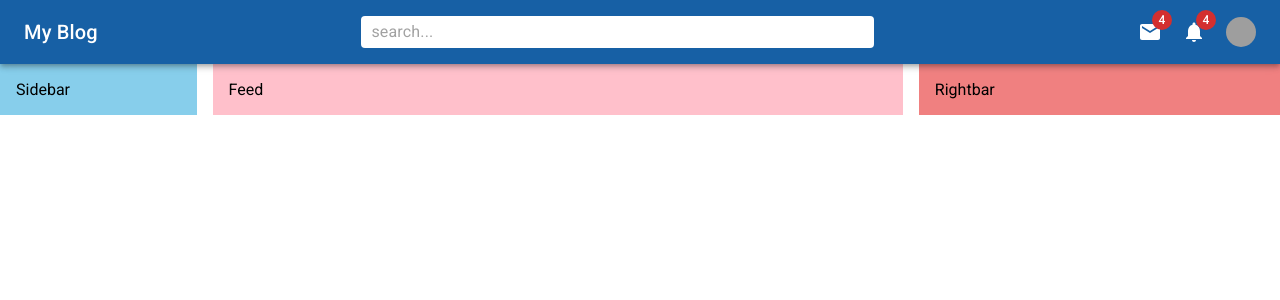
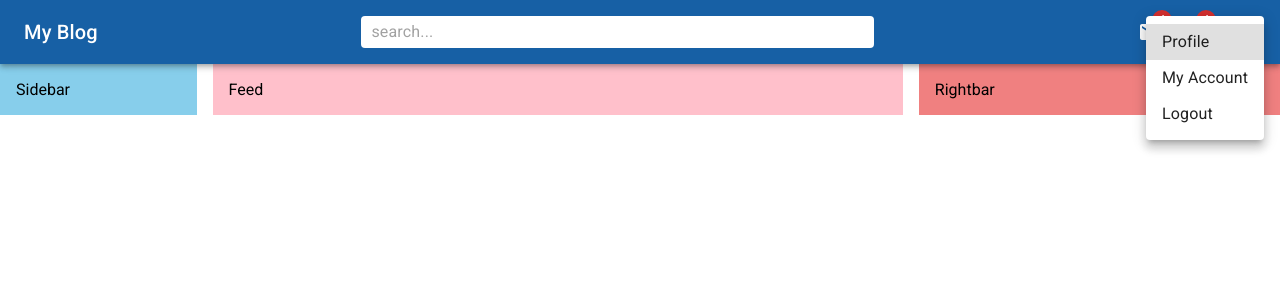
Before and after one commit to brosmar18/material-Ui-review, a React (Create React App) app: page / in a window 1280 px wide. Both pictures are taken after a click on the element 1240 px from the left and 32 px from the top of the page. Shown: the top 300 px of the page. Built offline with nearby package versions, Linux system fonts and the light colour scheme; grey boxes are pictures that could not be loaded.

Commit message:
dropdown menu implemented

```diff
--- a/src/components/Navbar.jsx
+++ b/src/components/Navbar.jsx
@@ -5,11 +5,13 @@
   Badge,
   Box,
   InputBase,
+  Menu,
+  MenuItem,
   Toolbar,
   Typography,
   styled,
 } from "@mui/material";
-import React from "react";
+import React, { useState } from "react";
 
 const StyledToolbar = styled(Toolbar)({
   display: "flex",
@@ -42,6 +44,8 @@
 }));
 
 const Navbar = () => {
+  const [open, setOpen] = useState(false);
+
   return (
     <AppBar position="sticky">
       <StyledToolbar>
@@ -80,9 +84,12 @@
               height: 30,
             }}
             src="https://fastly.picsum.photos/id/57/2448/3264.jpg?hmac=ewraXYesC6HuSEAJsg3Q80bXd1GyJTxekI05Xt9YjfQ"
+            onClick={e => setOpen(true)}
           />
         </IconContainer>
-        <UserBox>
+        <UserBox
+          onClick={e => setOpen(true)}
+        >
           <Avatar
             sx={{
               width: 30,
@@ -95,6 +102,24 @@
           >John Doe</Typography>
         </UserBox>
       </StyledToolbar>
+      <Menu
+        id="demo-positioned-menu"
+        aria-labelledby="demo-positioned-button"
+        open={open}
+        onClose={e => setOpen(false)}
+        anchorOrigin={{
+          vertical: 'top',
+          horizontal: 'right'
+        }}
+        transformOrigin={{
+          vertical: 'top',
+          horizontal: 'right'
+        }}
+      >
+        <MenuItem>Profile</MenuItem>
+        <MenuItem>My Account</MenuItem>
+        <MenuItem>Logout</MenuItem>
+      </Menu>
     </AppBar>
   );
 };
```
